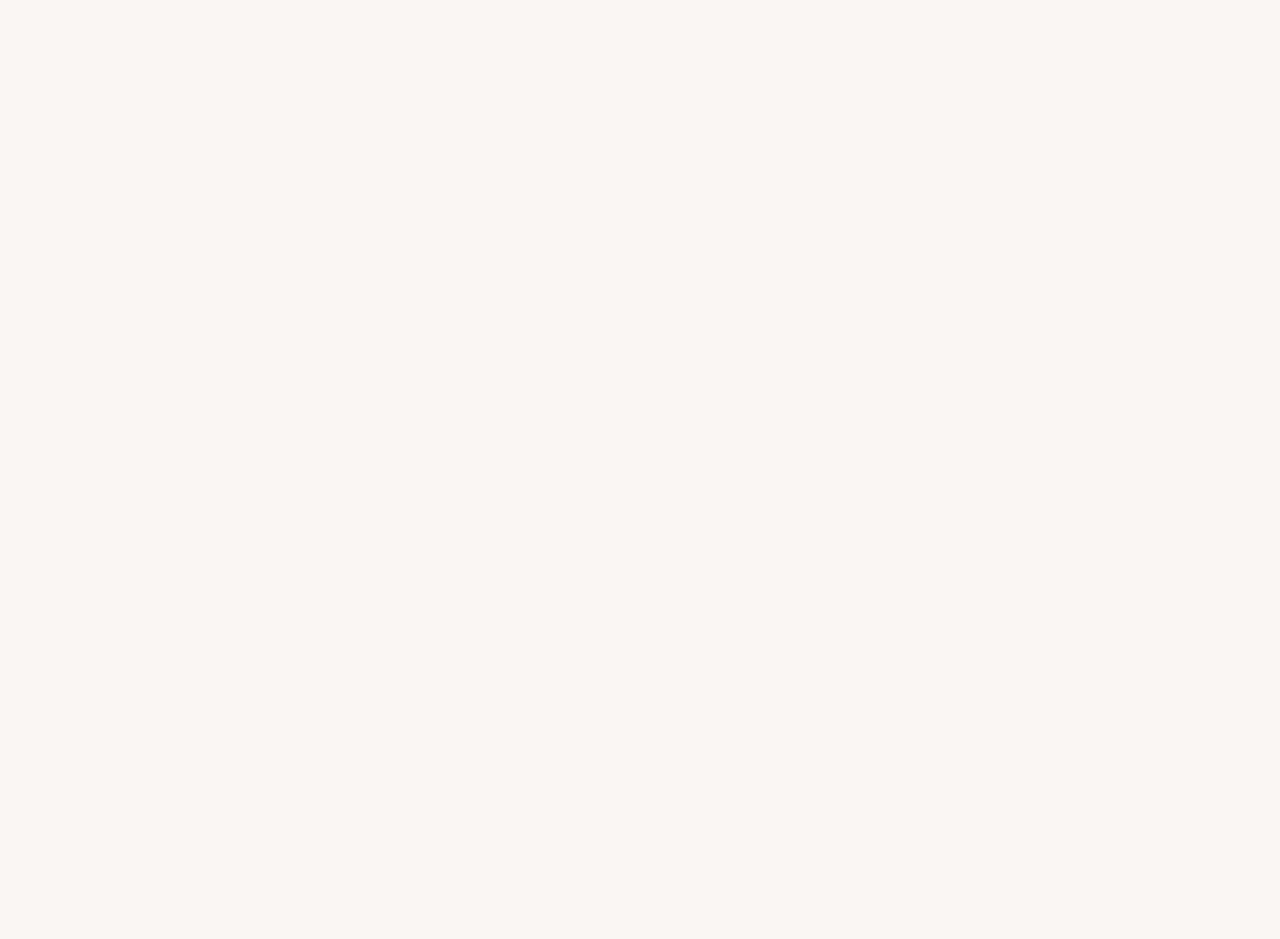
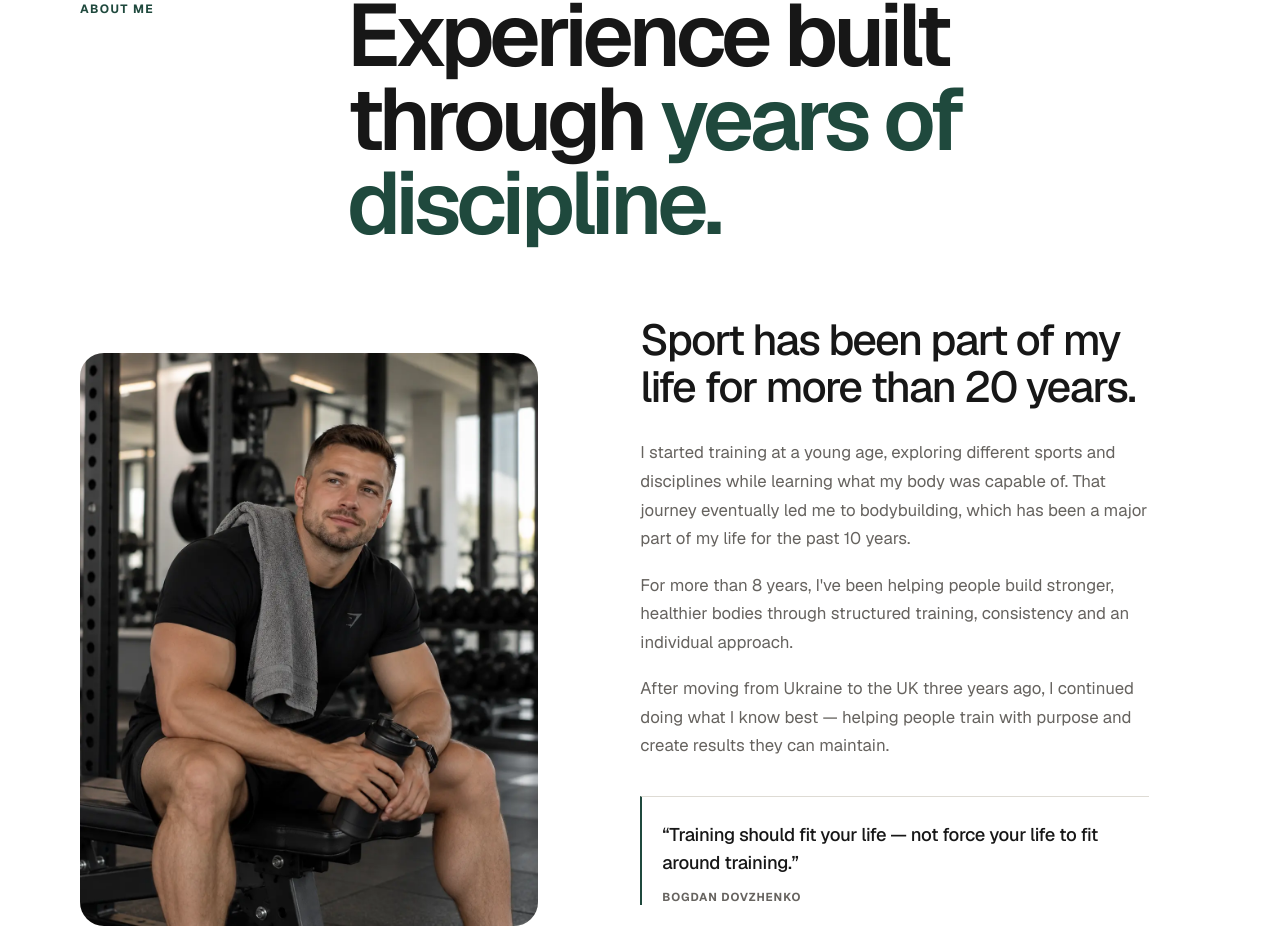
Before and after one commit to JenyaLinx/online-coach-uk, a Next.js app: page / in a window 1280 px wide. Shown: the part 1142-2081 px from the top of the page. Before the commit the page ends 1016 px from the top, so only its background shows below. Built offline with nearby package versions, Linux system fonts and the light colour scheme.

Commit message:
Add responsive about section

```diff
--- a/app/globals.css
+++ b/app/globals.css
@@ -741,3 +741,183 @@ button {
     display: none;
   }
 }
+
+/* =========================
+   About
+========================= */
+
+.about {
+  background: var(--surface);
+}
+
+.about-heading {
+  margin-bottom: 40px;
+}
+
+.section-title {
+  max-width: 900px;
+
+  font-size: clamp(2.6rem, 11vw, 5.5rem);
+  font-weight: 600;
+  line-height: 0.95;
+  letter-spacing: -0.055em;
+}
+
+.section-title span {
+  color: var(--accent);
+}
+
+.about-grid {
+  display: grid;
+  gap: 40px;
+}
+
+.about-image-wrapper {
+  position: relative;
+
+  width: 100%;
+  aspect-ratio: 4 / 5;
+
+  overflow: hidden;
+  border-radius: var(--radius-lg);
+
+  background: #e8e6df;
+}
+
+.about-image {
+  object-fit: cover;
+}
+
+
+.about-content {
+  display: flex;
+  flex-direction: column;
+  align-items: flex-start;
+}
+
+.about-lead {
+  max-width: 570px;
+
+  font-size: clamp(1.7rem, 7vw, 2.7rem);
+  font-weight: 500;
+  line-height: 1.08;
+  letter-spacing: -0.04em;
+}
+
+.about-copy {
+  max-width: 570px;
+
+  display: grid;
+  gap: 18px;
+
+  margin-top: 28px;
+
+  color: var(--muted);
+
+  font-size: 1rem;
+  line-height: 1.7;
+}
+
+.about-quote {
+  max-width: 570px;
+
+  margin: 36px 0 0;
+  padding: 24px 0 0 20px;
+
+  border-top: 1px solid var(--border);
+  border-left: 2px solid var(--accent);
+}
+
+.about-quote p {
+  font-size: 1.15rem;
+  font-weight: 500;
+  line-height: 1.5;
+  letter-spacing: -0.02em;
+}
+
+.about-quote cite {
+  display: block;
+
+  margin-top: 12px;
+
+  color: var(--muted);
+
+  font-size: 0.72rem;
+  font-style: normal;
+  font-weight: 650;
+  text-transform: uppercase;
+  letter-spacing: 0.08em;
+}
+
+.about-link {
+  display: inline-flex;
+  align-items: center;
+  gap: 12px;
+
+  margin-top: 32px;
+  padding-bottom: 4px;
+
+  font-size: 0.82rem;
+  font-weight: 700;
+  text-transform: uppercase;
+  letter-spacing: 0.05em;
+
+  border-bottom: 1px solid var(--foreground);
+}
+
+/* About — tablet */
+
+@media (min-width: 768px) {
+  .about-heading {
+    margin-bottom: 56px;
+  }
+
+  .about-grid {
+    grid-template-columns: minmax(0, 0.95fr) minmax(0, 1.05fr);
+    gap: 56px;
+    align-items: center;
+  }
+
+  .about-image-wrapper {
+    aspect-ratio: 4 / 5;
+  }
+
+
+}
+
+/* About — desktop */
+
+@media (min-width: 1024px) {
+  .about-heading {
+    display: grid;
+    grid-template-columns: 0.42fr 1.58fr;
+    gap: 40px;
+
+    margin-bottom: 72px;
+  }
+
+  .about-heading .eyebrow {
+    margin-top: 8px;
+  }
+
+  .about-grid {
+    grid-template-columns: minmax(420px, 0.9fr) minmax(0, 1.1fr);
+    gap: clamp(70px, 8vw, 130px);
+  }
+
+  .about-content {
+    padding-right: clamp(0px, 4vw, 60px);
+  }
+
+  .about-copy {
+    font-size: 1.05rem;
+  }
+
+  .about-link {
+    transition: color 180ms ease;
+  }
+
+  .about-link:hover {
+    color: var(--accent);
+  }
+}
--- a/app/page.tsx
+++ b/app/page.tsx
@@ -69,6 +69,72 @@ export default function Home() {
             </div>
           </div>
         </section>
+        <section id="about" className="about section">
+          <div className="container">
+            <div className="about-heading">
+              <p className="eyebrow">About me</p>
+
+              <h2 className="section-title">
+                Experience built through
+                <span> years of discipline.</span>
+              </h2>
+            </div>
+
+            <div className="about-grid">
+              <div className="about-image-wrapper">
+                <Image
+                  src="/images/bogdan-dovzhenko-about.webp"
+                  alt="Bogdan Dovzhenko in the gym"
+                  fill
+                  sizes="(max-width: 767px) 100vw, 48vw"
+                  className="about-image"
+                />
+              </div>
+
+              <div className="about-content">
+                <p className="about-lead">
+                  Sport has been part of my life for more than 20 years.
+                </p>
+
+                <div className="about-copy">
+                  <p>
+                    I started training at a young age, exploring different
+                    sports and disciplines while learning what my body was
+                    capable of. That journey eventually led me to bodybuilding,
+                    which has been a major part of my life for the past 10
+                    years.
+                  </p>
+
+                  <p>
+                    For more than 8 years, I&apos;ve been helping people build
+                    stronger, healthier bodies through structured training,
+                    consistency and an individual approach.
+                  </p>
+
+                  <p>
+                    After moving from Ukraine to the UK three years ago, I
+                    continued doing what I know best — helping people train with
+                    purpose and create results they can maintain.
+                  </p>
+                </div>
+
+                <blockquote className="about-quote">
+                  <p>
+                    &ldquo;Training should fit your life — not force your life
+                    to fit around training.&rdquo;
+                  </p>
+
+                  <cite>Bogdan Dovzhenko</cite>
+                </blockquote>
+
+                <a href="#services" className="about-link">
+                  How I can help you
+                  <span aria-hidden="true">↓</span>
+                </a>
+              </div>
+            </div>
+          </div>
+        </section>
       </main>
     </>
   );
```
Also changed, not shown: public/images/bogdan-dovzhenko-about.webp (added).
